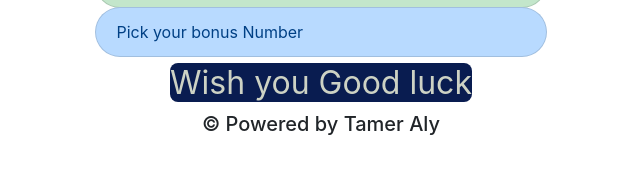
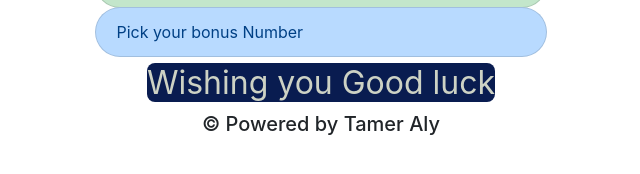
Before and after one commit to Tom5aly/Lucky.Dip, a plain HTML site: page index.html in a window 1280 px wide. Shown: the part 334-508 px from the top of the page, without its empty margins (319-959 px from the left). Drawn offline with nearby package versions, Linux system fonts and the light colour scheme.

Commit message:
Update index.html

```diff
--- a/index.html
+++ b/index.html
@@ -129,7 +129,7 @@
             style="color: rgba(229, 233, 210, 0.89) !important;
             background-color: rgb(9, 28, 80);
             border-radius: 8px;"
-            >Wish you Good luck
+            >Wishing you Good luck
           </small>
         </h1>
         <h5 class="text-center" style=" position: sticky; ">
```
